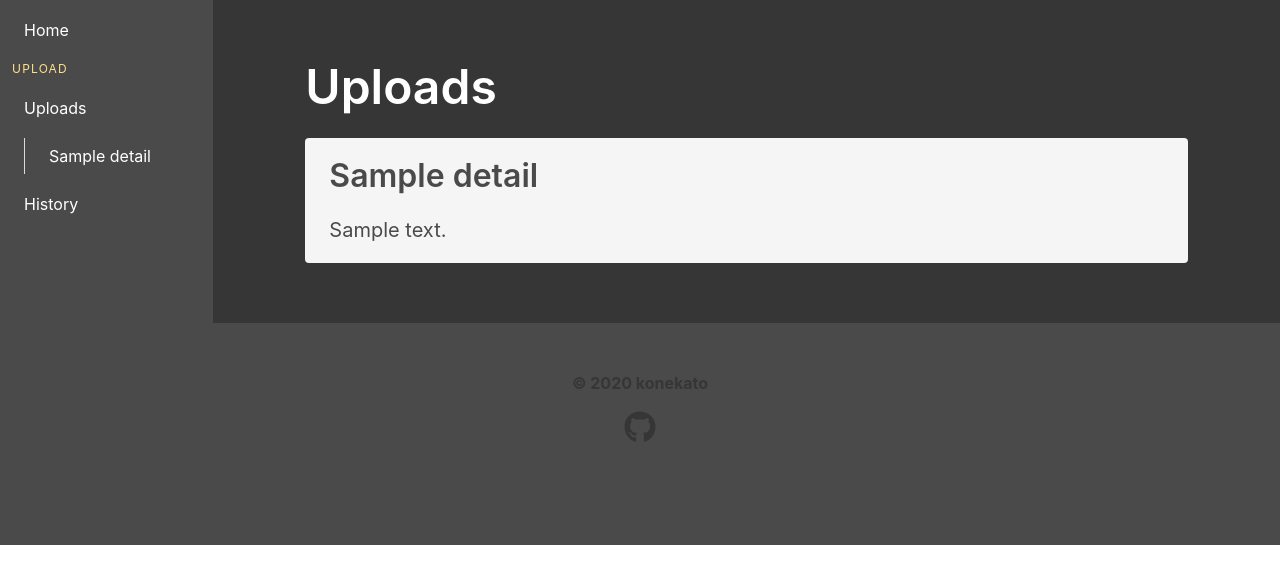
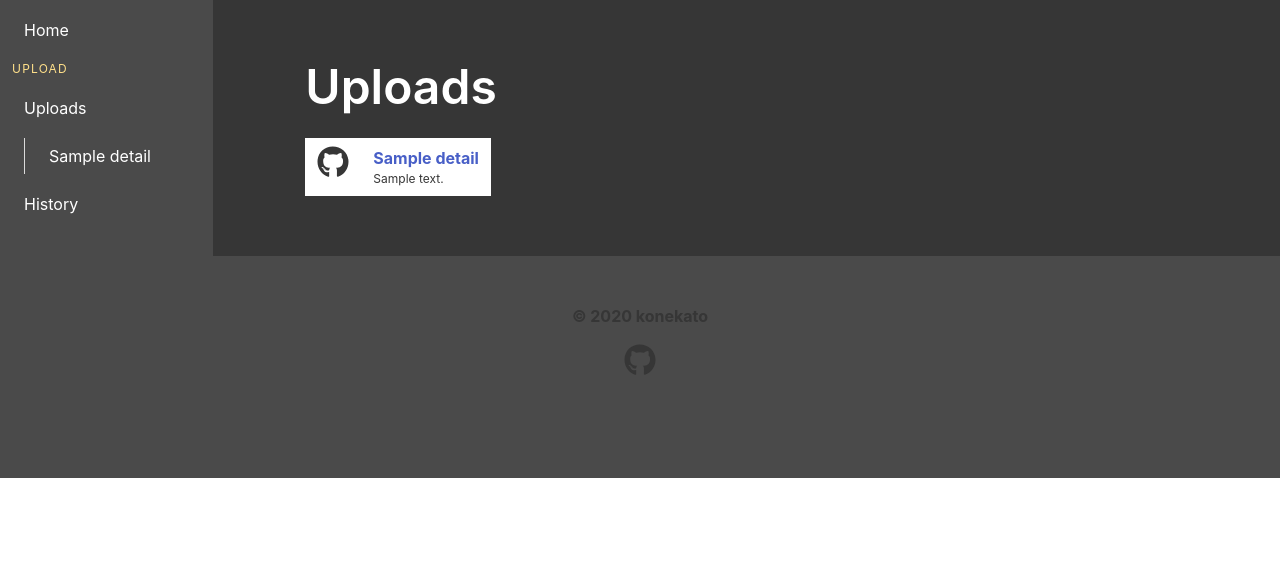
Before and after one commit to konekato/file-uploader, a Django app: template templates/upload_details.html in a window 1280 px wide. Shown: the part 96-680 px from the top of the page. Run offline with Django 3.2, Linux system fonts and the light colour scheme; the template is opened without the code that fills it: most values are stand-ins (such as "Sample title", 1, 10 or a date in 2020); some libraries are stand-ins or nearby versions.

Commit message:
fix: uploads 画面変更

```diff
--- a/templates/upload_details.html
+++ b/templates/upload_details.html
@@ -5,13 +5,31 @@
 {% block page_title %}Uploads{% endblock %}
 
 {% block inner_content %}
-{% for detail in details %}
-<div class="notification" onmouseout="this.style.background=''" onmouseover="this.style.background='white'">
-    <a href="{% url 'app:upload_file' detail.id %}" style="text-decoration: none;" onmouseout="this.style.color=''" onmouseover="this.style.color='grey'">
-        <h2 class="title">{{ detail.title }}</h2>
-    </a>
-    <br>
-    <h3 class="subtitle is-5">{{ detail.text }}</h3>
+<div class="columns">
+    <div class="column is-full">
+        <table class="table is-hoverable">
+            <tbody>
+                {% for detail in details %}
+                <tr>
+                    <td>
+                        <span class="icon is-medium">
+                            <i class="fab fa-2x fa-github"></i>
+                        </span>
+                    </td>
+                    <td>
+                        <p class="has-text-weight-bold">
+                            <a href="{% url 'app:upload_file' detail.id %}">
+                                {{ detail.title|truncatechars:100 }}
+                            </a>
+                        </p>
+                        <p class="is-size-7">
+                            {{ detail.text|truncatechars:200 }}
+                        </p>
+                    </td>
+                </tr>
+                {% endfor %}
+            </tbody>
+        </table>
+    </div>
 </div>
-{% endfor %}
 {% endblock %}
```
